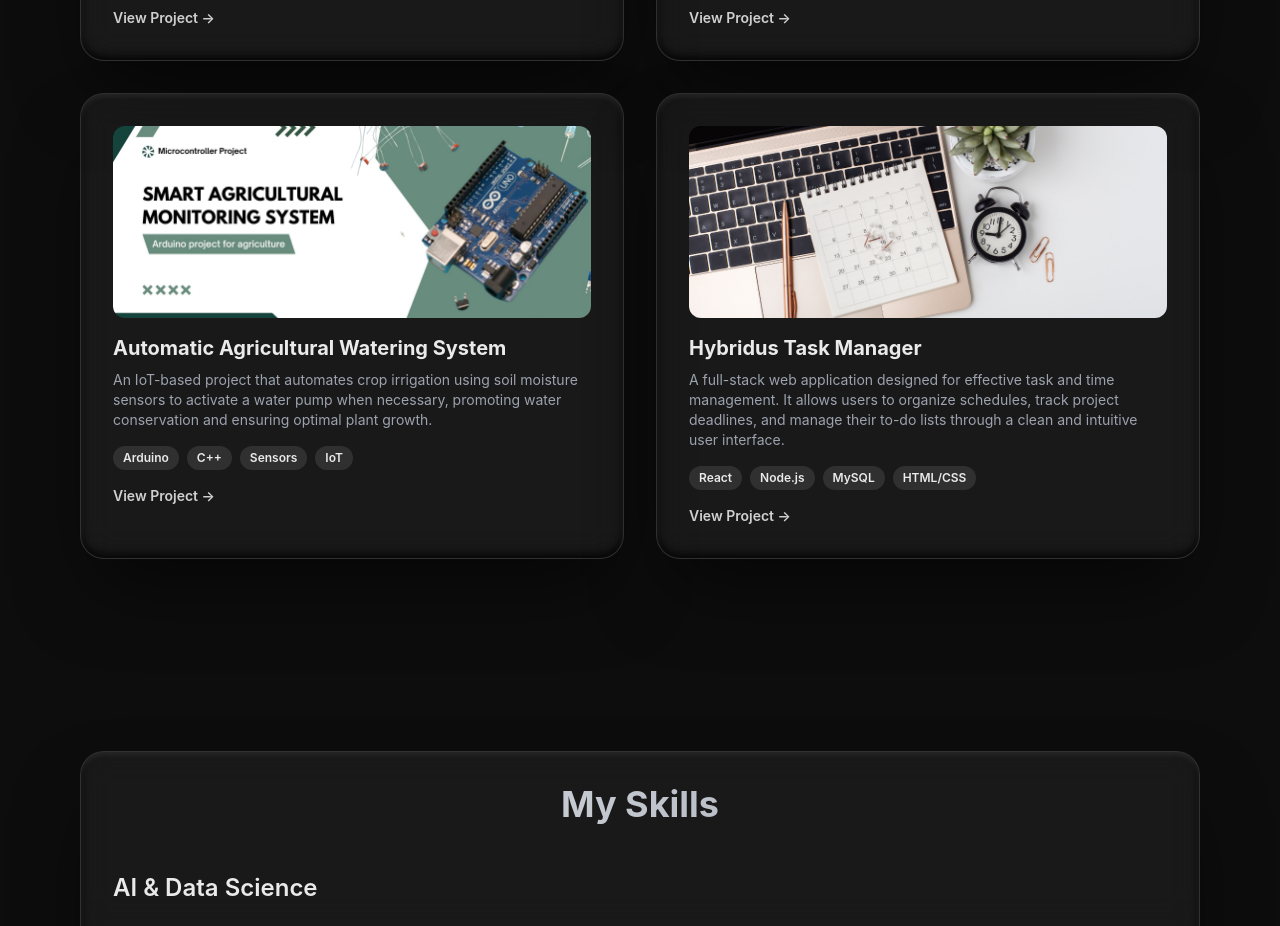
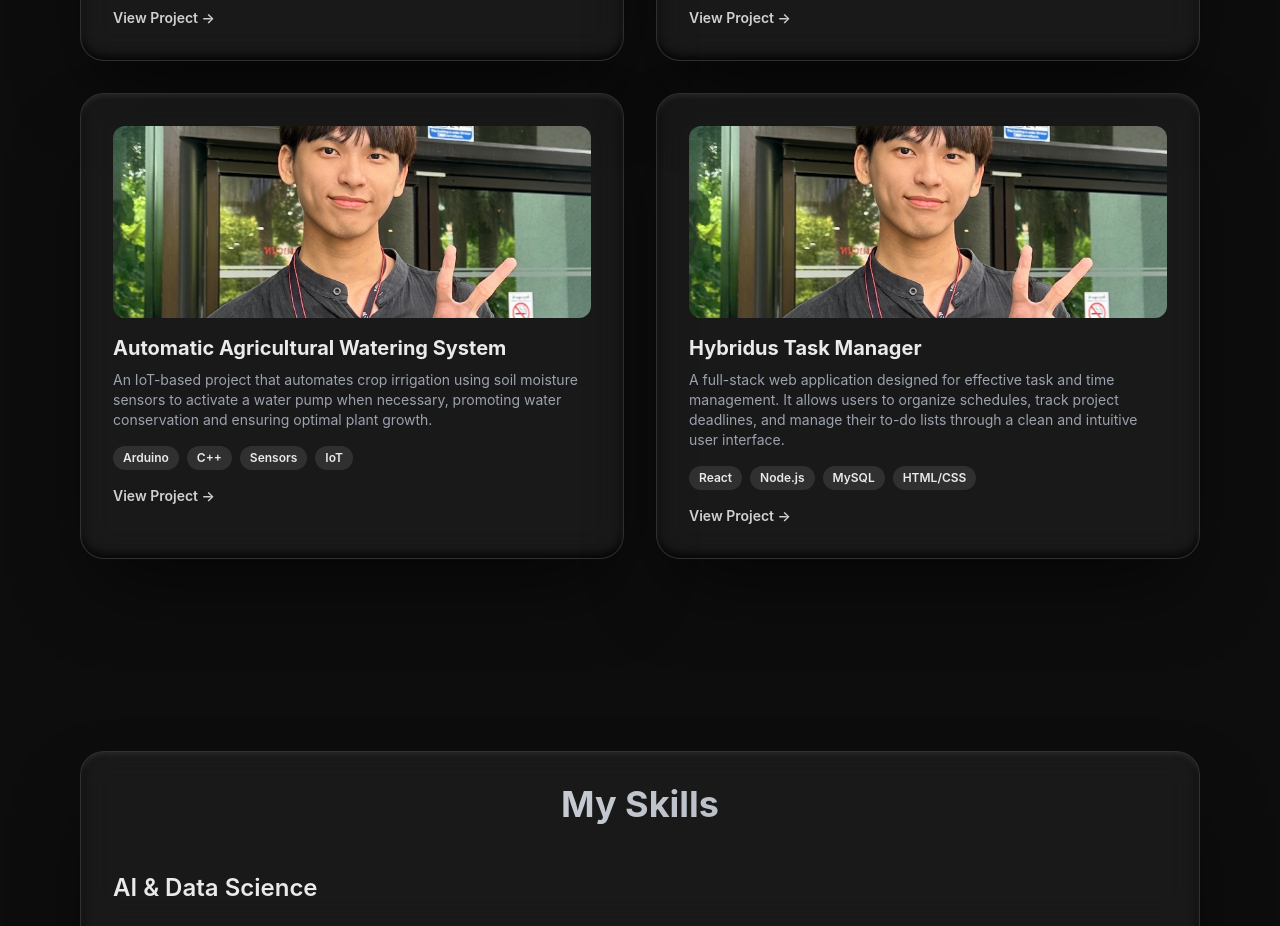
Before and after one commit to akmiinn/AungKyaw, a React (Vite) app: page / in a window 1280 px wide. Shown: the part 3900-4826 px from the top of the page. Built offline with nearby package versions, Linux system fonts and the light colour scheme.

Commit message:
Update Projects.tsx

```diff
--- a/components/Projects.tsx
+++ b/components/Projects.tsx
@@ -20,14 +20,14 @@ const projects = [
     {
         title: "Automatic Agricultural Watering System",
         description: "An IoT-based project that automates crop irrigation using soil moisture sensors to activate a water pump when necessary, promoting water conservation and ensuring optimal plant growth.",
-        image: "/wateringsystem.jpg",
+        image: "/aungkyawmin2.jpg",
         tags: ["Arduino", "C++", "Sensors", "IoT"],
         link: "https://youtu.be/LYY35AYcGJ0?si=GXSKsuJD3hN-ClEX",
     },
     {
         title: "Hybridus Task Manager",
         description: "A full-stack web application designed for effective task and time management. It allows users to organize schedules, track project deadlines, and manage their to-do lists through a clean and intuitive user interface.",
-        image: "/taskmanager.png",
+        image: "/aungkyawmin.jpg",
         tags: ["React", "Node.js", "MySQL", "HTML/CSS"],
         link: "https://www.hybridus.site",
     }
```
